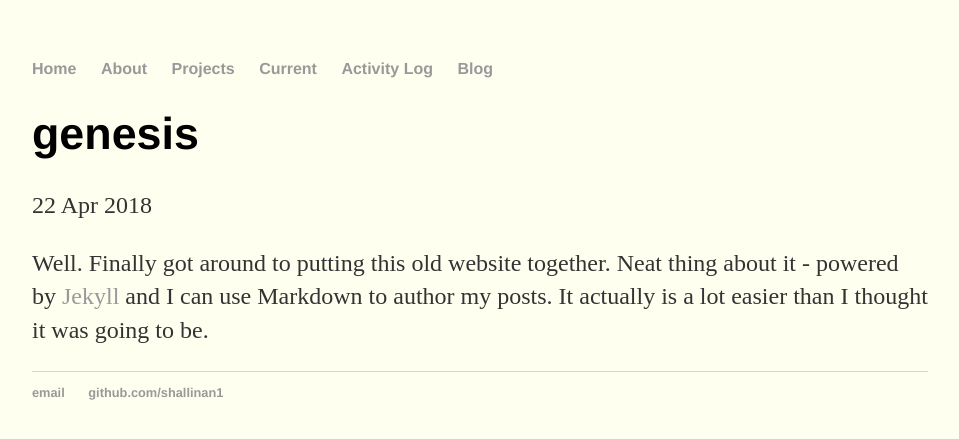
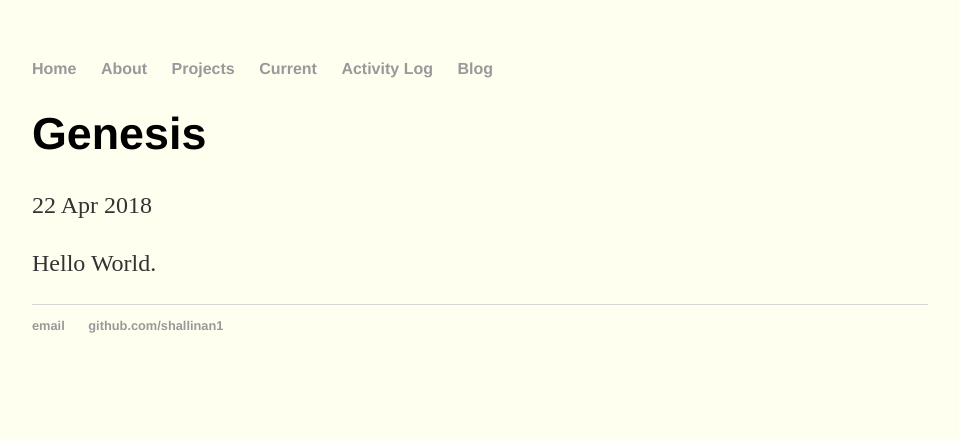
Before and after one commit to shallinan1/shallinan1.github.io, a Jekyll site: the page built from _posts/2018-04-22-genesis.md, in a window 1280 px wide. Shown: the top 439 px of the page, without its empty margins (160-1119 px from the left). Built offline with Jekyll 4.4.1, drawn with Linux system fonts in a browser that asks for light colours.

Commit message:
blog changes
changed first blog + font

```diff
--- a/_posts/2018-04-22-genesis.md
+++ b/_posts/2018-04-22-genesis.md
@@ -1,7 +1,7 @@
 ---
 layout: posts
-title: "genesis"
+title: "Genesis"
 date: 2018-04-22
 ---
 
-Well. Finally got around to putting this old website together. Neat thing about it - powered by [Jekyll](http://jekyllrb.com) and I can use Markdown to author my posts. It actually is a lot easier than I thought it was going to be.
+Hello World.
--- a/blog/index.html
+++ b/blog/index.html
@@ -5,7 +5,7 @@
 	<h1>{{ page.title }}</h1>
 
 		<h2> Upcoming Blog Posts/Future Ideas </h2>
-		<ul style="list-style-type:disc">
+		<ul style="list-style-type:disc; font-family:tahoma">
 		<font size = 3>
 		  <li>My leg injury, and why self reported symptoms can be dangerous</li>
 		  <li>I enjoy sunny weather: Biomechanisms behind humans' universal love for the sun</li>
```
